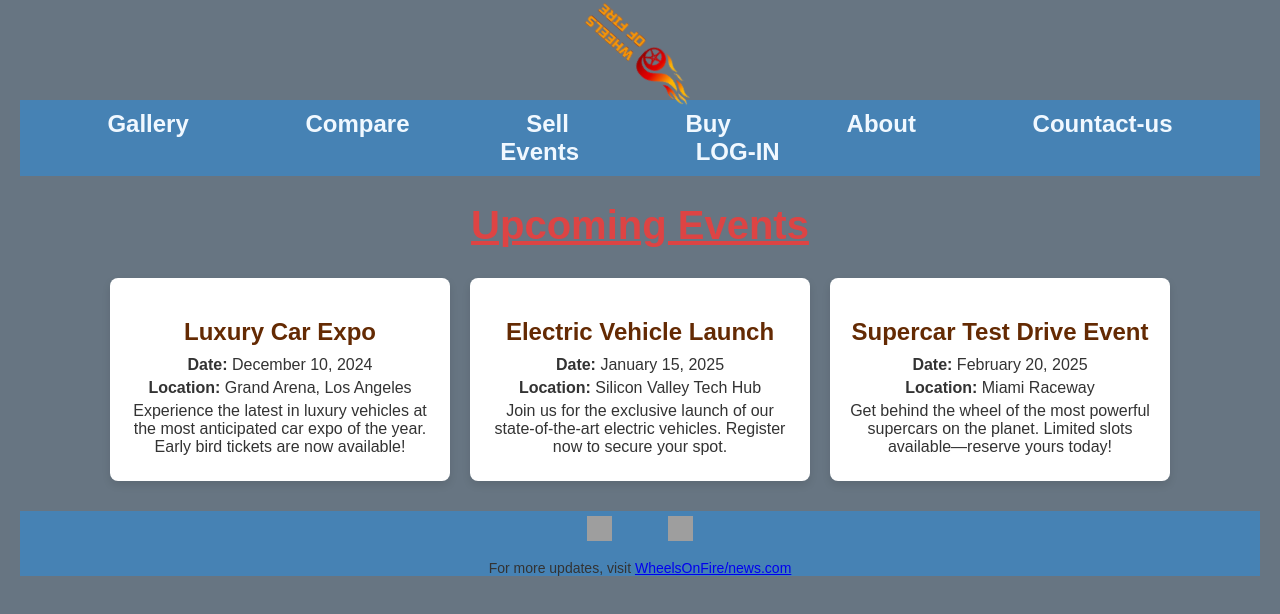
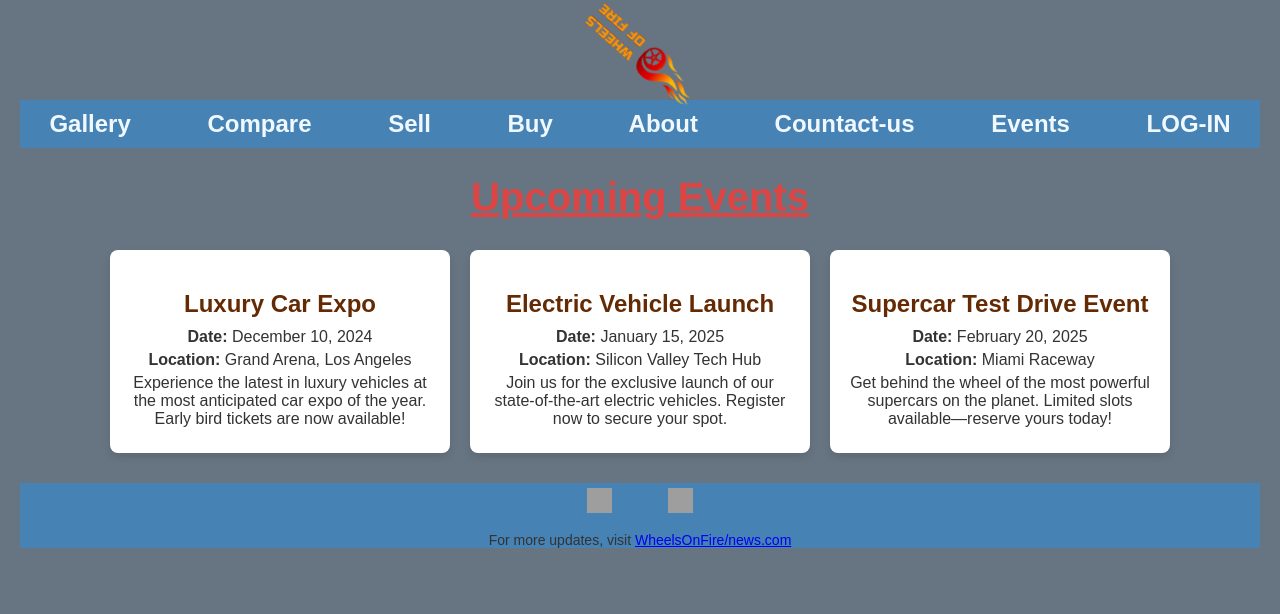
Before and after one commit to irfank06/WebDev_Project_VertexDigitalDesign, a plain HTML site: page Pages/events.html in a window 1280 px wide. Drawn offline with Linux system fonts and the light colour scheme; files that its build step writes are made by us from their sources; grey boxes are pictures that could not be loaded; files whose address does not match are found by name.

Commit message:
Update events.css

```diff
--- a/CSS/events.css
+++ b/CSS/events.css
@@ -15,7 +15,7 @@ body {
     flex-wrap: wrap;
     justify-content: center;
     background-color: steelblue;
-    word-spacing: 110px;
+    word-spacing: 70px;
     padding: 10px;
     text-align: center;
     color: aliceblue;
```
